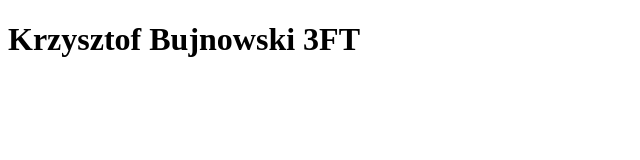
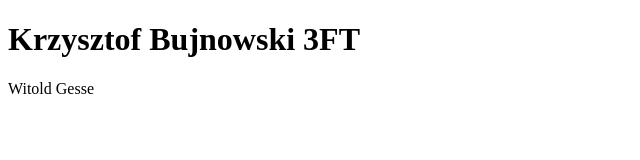
Before and after one commit to krisstofinho/ZadanieGit, a plain HTML site: page index.html in a window 1280 px wide. Shown: the whole page, without its empty margins (0-640 px from the left). Drawn offline with Linux system fonts and the light colour scheme.

Commit message:
Dodano stopkę
Nauczyciel

```diff
--- a/index.html
+++ b/index.html
@@ -7,5 +7,6 @@
 </head>
 <body>
     <p><h1>Krzysztof Bujnowski 3FT</h1></p>
+    <footer class="nauczyciel">Witold Gesse</footer>
 </body>
 </html>
```
